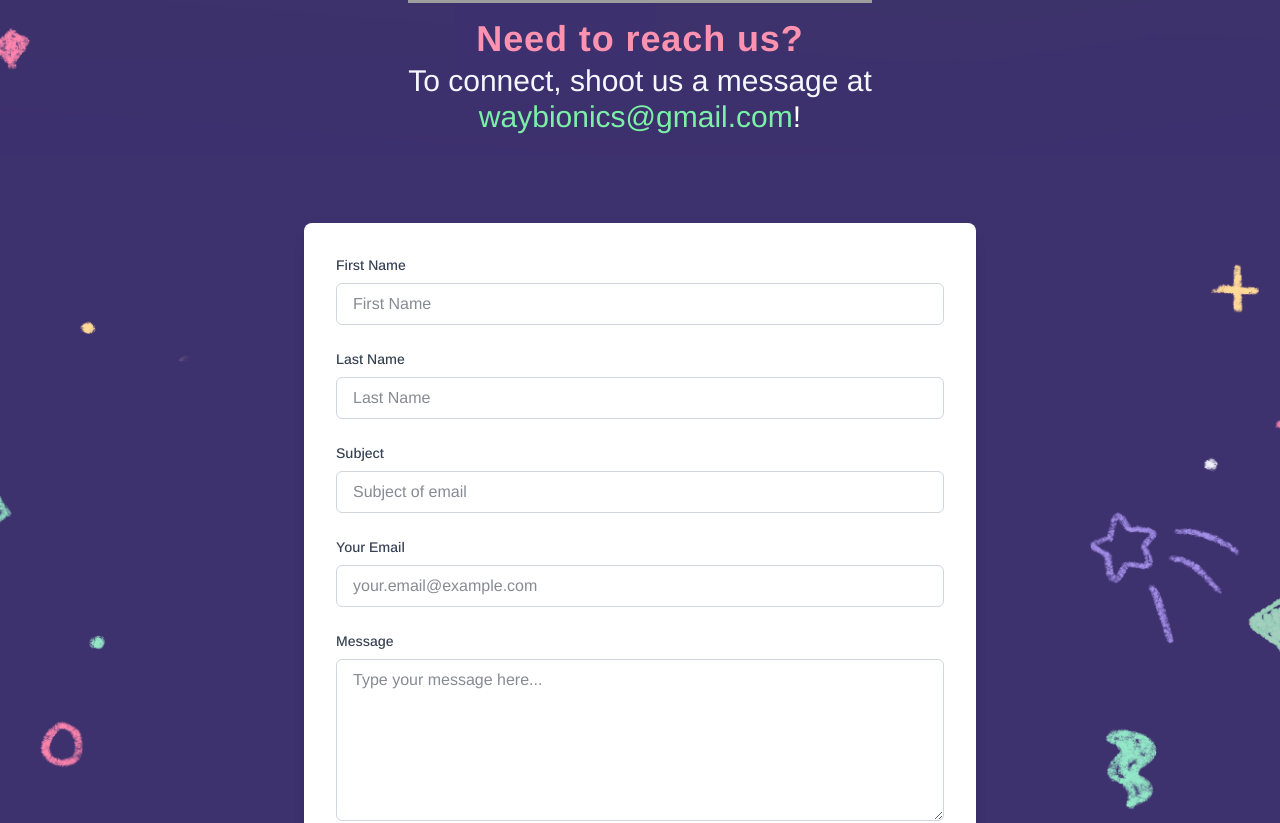
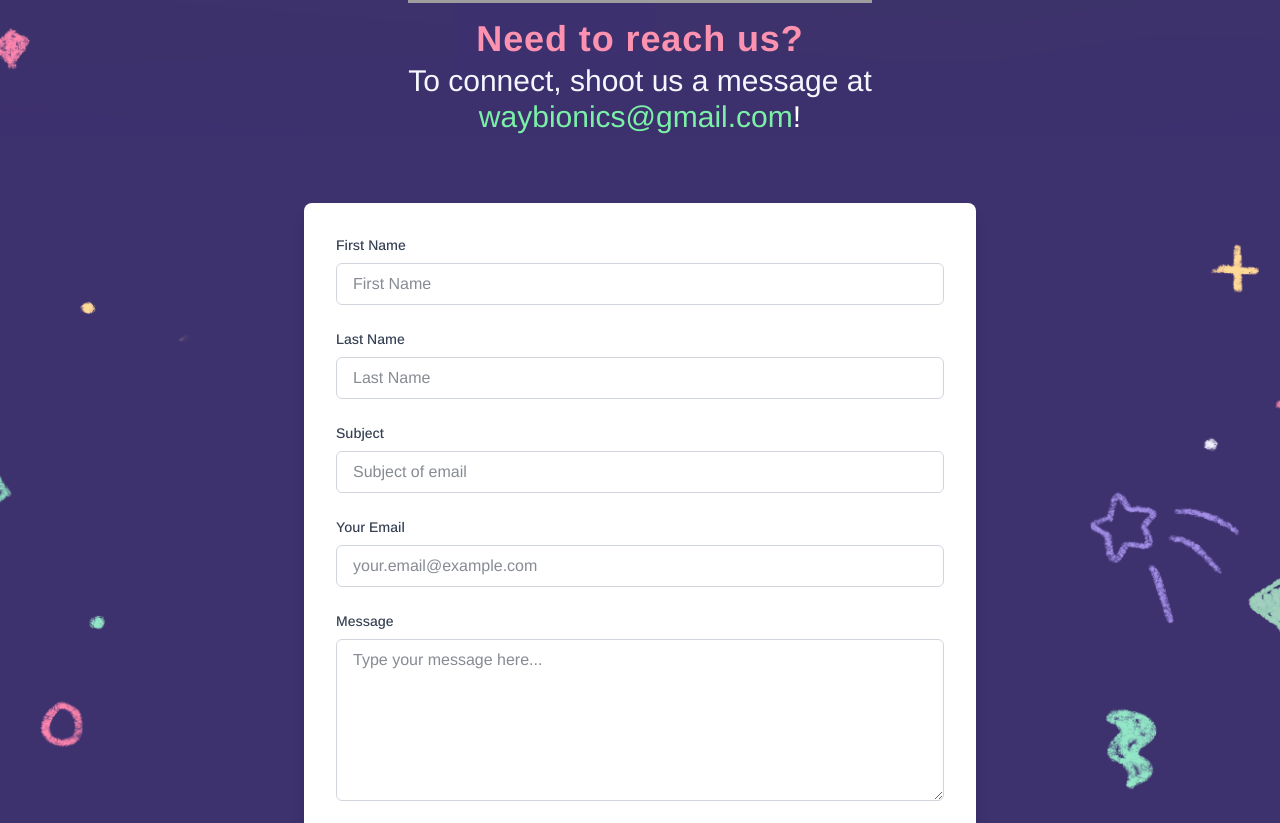
Before and after one commit to Waybionic/temp-website, a Next.js app in the folder waybionic/: page /contact in a window 1280 px wide. Shown: the part 560-1383 px from the top of the page. Built offline with nearby package versions, Linux system fonts and the light colour scheme; grey boxes are pictures that could not be loaded.

Commit message:
more spacing adjustments (home) for default screen sizes

```diff
--- a/waybionic/src/app/contact/components/contact.tsx
+++ b/waybionic/src/app/contact/components/contact.tsx
@@ -40,7 +40,7 @@ const hiring: boolean = true;
 
   return (
     <section
-        className="relative w-full flex items-center justify-center overflow-hidden bg-no-repeat bg-cover bg-top py-16 -mt-90 sm:-mt-110 md:-mt-100 lg:-mt-100 xl:-mt-45"
+        className="relative w-full flex items-center justify-center overflow-hidden bg-no-repeat bg-cover bg-top py-16 -mt-90 sm:-mt-110 md:-mt-100 lg:-mt-100 xl:-mt-50 2xl:-mt-90"
 
       style={{
         backgroundImage: "url('/images/contact_middle_bg.PNG')",
--- a/waybionic/src/app/contact/components/hero.tsx
+++ b/waybionic/src/app/contact/components/hero.tsx
@@ -18,7 +18,7 @@ export default function Hero() {
             <img
                 src="/images/contact_header.png"
                 alt="Contact Header"
-                className="mx-auto w-full max-w-[900px] xl:max-w-[700px] h-auto -mt-60 sm:-mt-100 md:-mt-20"
+                className="mx-auto w-full max-w-[900px] xl:max-w-[700px] 2xl:max-w-[900px] h-auto -mt-60 sm:-mt-100 md:-mt-20"
             />
             <p className="text-2xl md:text-4xl font-bold tracking-wide" style={{color: '#fc92b0'}}>
                 Need to reach us?
--- a/waybionic/src/app/contact/components/join.tsx
+++ b/waybionic/src/app/contact/components/join.tsx
@@ -8,7 +8,7 @@ const hiring: boolean = true;
 export default function Join() {
   return (
     <section
-        className="relative w-full flex justify-start bg-no-repeat bg-cover bg-top py-16 mt-60 md:-mt-40 lg:-mt-140 xl:mt-60 z-10 xxl:-mt-160"
+        className="relative w-full flex justify-start bg-no-repeat bg-cover bg-top py-16 mt-60 md:-mt-40 lg:-mt-140 xl:mt-60 z-10 2xl:-mt-60"
       style={{
         backgroundImage: "url('/images/contact_end_bg.PNG')",
         backgroundSize: "cover",
```
